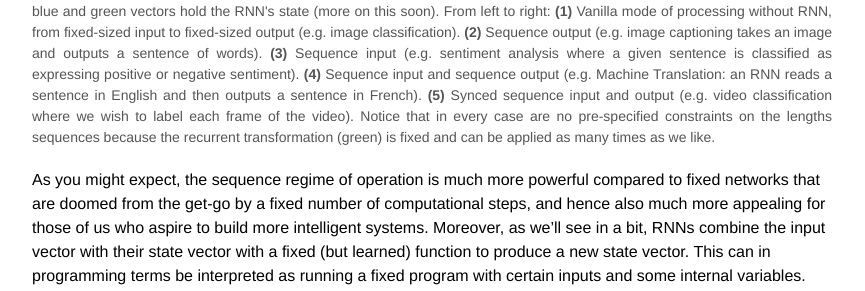
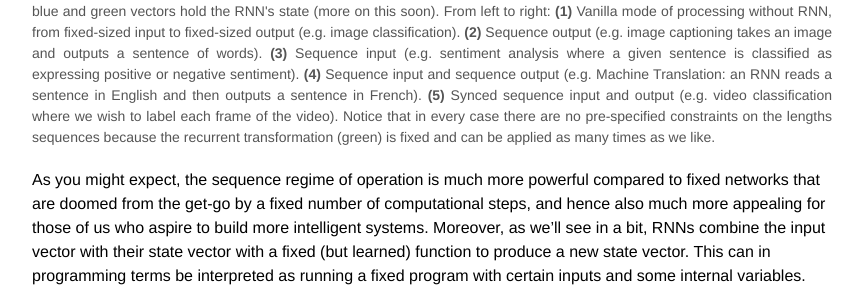
Before and after one commit to karpathy/karpathy.github.io, a Jekyll site: the page built from _posts/2015-05-21-rnn-effectiveness.markdown, in a window 1280 px wide and 900 px high, scrolled down 1017 px. Shown: the part 173-464 px from the top of the window, without its empty margins (208-1073 px from the left). Built offline with Jekyll 4.4.1, drawn with Linux system fonts in a browser that asks for light colours; formulas are drawn with MathJax 3; comment, search, counter and statistics services are not loaded.

Commit message:
Missing a word

```diff
--- a/_posts/2015-05-21-rnn-effectiveness.markdown
+++ b/_posts/2015-05-21-rnn-effectiveness.markdown
@@ -19,7 +19,7 @@ By the way, together with this post I am also releasing [code on Github](https:/
 
 <div class="imgcap">
 <img src="/assets/rnn/diags.jpeg">
-<div class="thecap" style="text-align:justify">Each rectangle is a vector and arrows represent functions (e.g. matrix multiply). Input vectors are in red, output vectors are in blue and green vectors hold the RNN's state (more on this soon). From left to right: <b>(1)</b> Vanilla mode of processing without RNN, from fixed-sized input to fixed-sized output (e.g. image classification). <b>(2)</b> Sequence output (e.g. image captioning takes an image and outputs a sentence of words). <b>(3)</b> Sequence input (e.g. sentiment analysis where a given sentence is classified as expressing positive or negative sentiment). <b>(4)</b> Sequence input and sequence output (e.g. Machine Translation: an RNN reads a sentence in English and then outputs a sentence in French). <b>(5)</b> Synced sequence input and output (e.g. video classification where we wish to label each frame of the video). Notice that in every case are no pre-specified constraints on the lengths sequences because the recurrent transformation (green) is fixed and can be applied as many times as we like.</div>
+<div class="thecap" style="text-align:justify">Each rectangle is a vector and arrows represent functions (e.g. matrix multiply). Input vectors are in red, output vectors are in blue and green vectors hold the RNN's state (more on this soon). From left to right: <b>(1)</b> Vanilla mode of processing without RNN, from fixed-sized input to fixed-sized output (e.g. image classification). <b>(2)</b> Sequence output (e.g. image captioning takes an image and outputs a sentence of words). <b>(3)</b> Sequence input (e.g. sentiment analysis where a given sentence is classified as expressing positive or negative sentiment). <b>(4)</b> Sequence input and sequence output (e.g. Machine Translation: an RNN reads a sentence in English and then outputs a sentence in French). <b>(5)</b> Synced sequence input and output (e.g. video classification where we wish to label each frame of the video). Notice that in every case there are no pre-specified constraints on the lengths sequences because the recurrent transformation (green) is fixed and can be applied as many times as we like.</div>
 </div>
 
 As you might expect, the sequence regime of operation is much more powerful compared to fixed networks that are doomed from the get-go by a fixed number of computational steps, and hence also much more appealing for those of us who aspire to build more intelligent systems. Moreover, as we'll see in a bit, RNNs combine the input vector with their state vector with a fixed (but learned) function to produce a new state vector. This can in programming terms be interpreted as running a fixed program with certain inputs and some internal variables. Viewed this way, RNNs essentially describe programs. In fact, it is known that [RNNs are Turing-Complete](http://binds.cs.umass.edu/papers/1995_Siegelmann_Science.pdf) in the sense that they can to simulate arbitrary programs (with proper weights). But similar to universal approximation theorems for neural nets you shouldn't read too much into this. In fact, forget I said anything.
```
